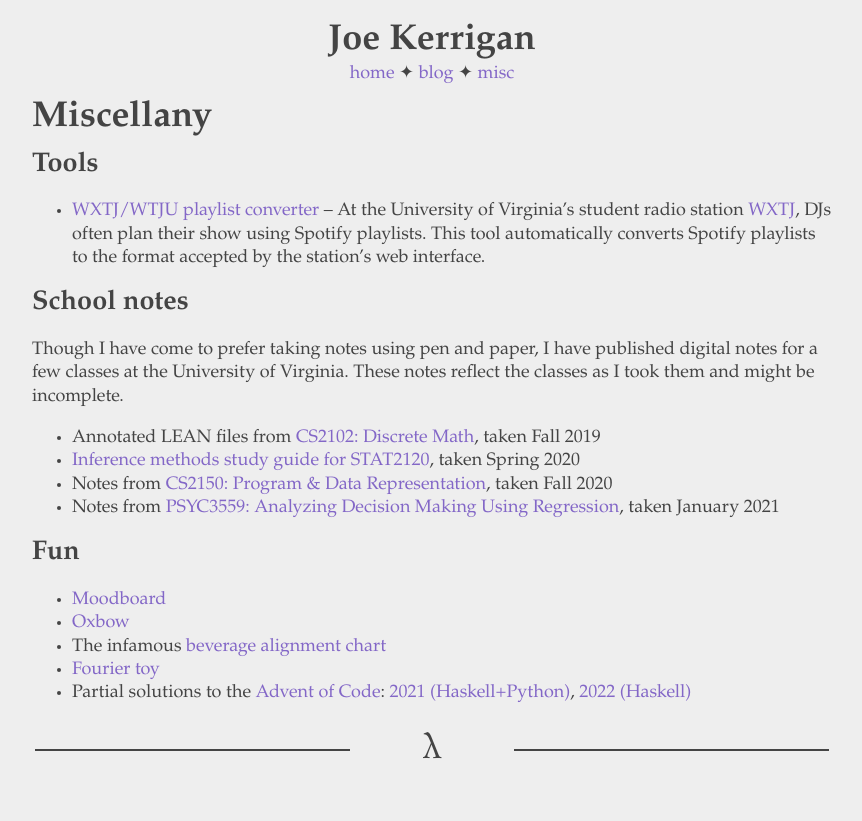
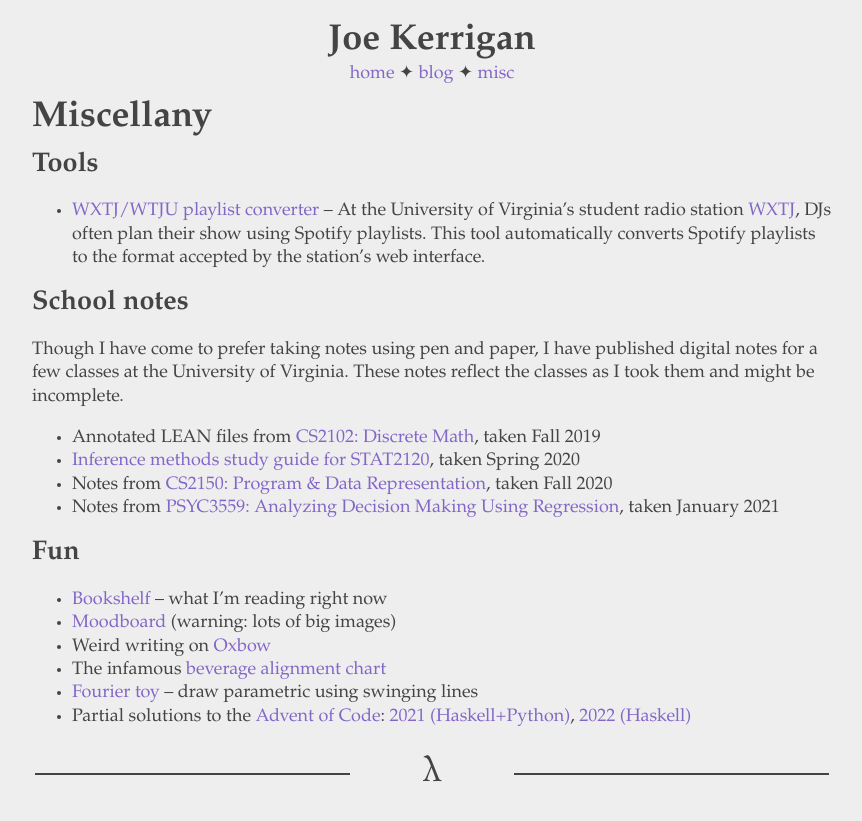
Before and after one commit to joek13/joek13.github.io, a Jekyll site: the page built from misc/index.md, in a window 1280 px wide. Shown: the top 821 px of the page, without its empty margins (208-1070 px from the left). Built offline with Jekyll 4.4.1, drawn with Linux system fonts in a browser that asks for light colours.

Commit message:
add bookshelf

```diff
--- a/misc/index.md
+++ b/misc/index.md
@@ -23,8 +23,9 @@ These notes reflect the classes as I took them and might be incomplete.
 
 ## Fun
 
-- [Moodboard](/mood)
-- [Oxbow](https://0xb0.cc)
+- [Bookshelf](/misc/bookshelf) &ndash; what I'm reading right now
+- [Moodboard](/mood) (warning: lots of big images)
+- Weird writing on [Oxbow](https://0xb0.cc)
 - The infamous [beverage alignment chart](/bev.png)
-- [Fourier toy](https://www.kerrigan.dev/fourier-toy/)
+- [Fourier toy](https://www.kerrigan.dev/fourier-toy/) &ndash; draw parametric using swinging lines
 - Partial solutions to the [Advent of Code](https://adventofcode.com/): [2021 (Haskell+Python)](https://github.com/joek13/advent-of-code-2021/), [2022 (Haskell)](https://github.com/joek13/advent-of-code-2022/)
```
Also changed, not shown: misc/bookshelf.md (added, +16 -0 lines).
